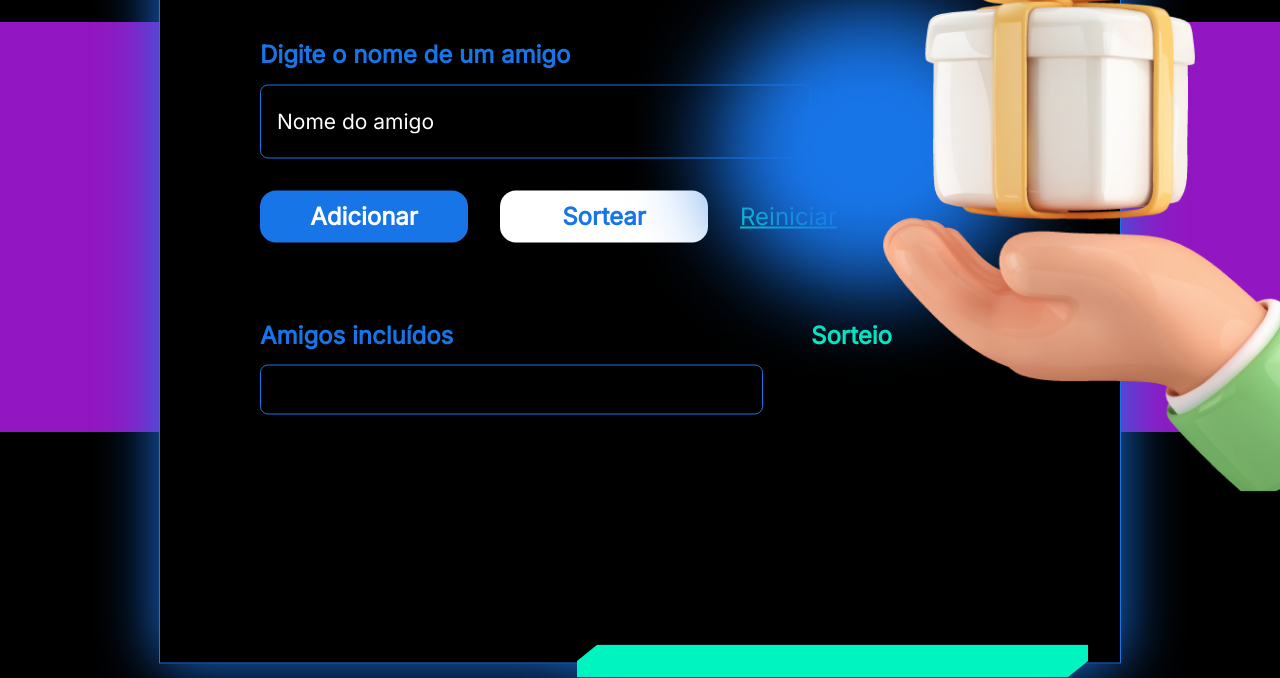
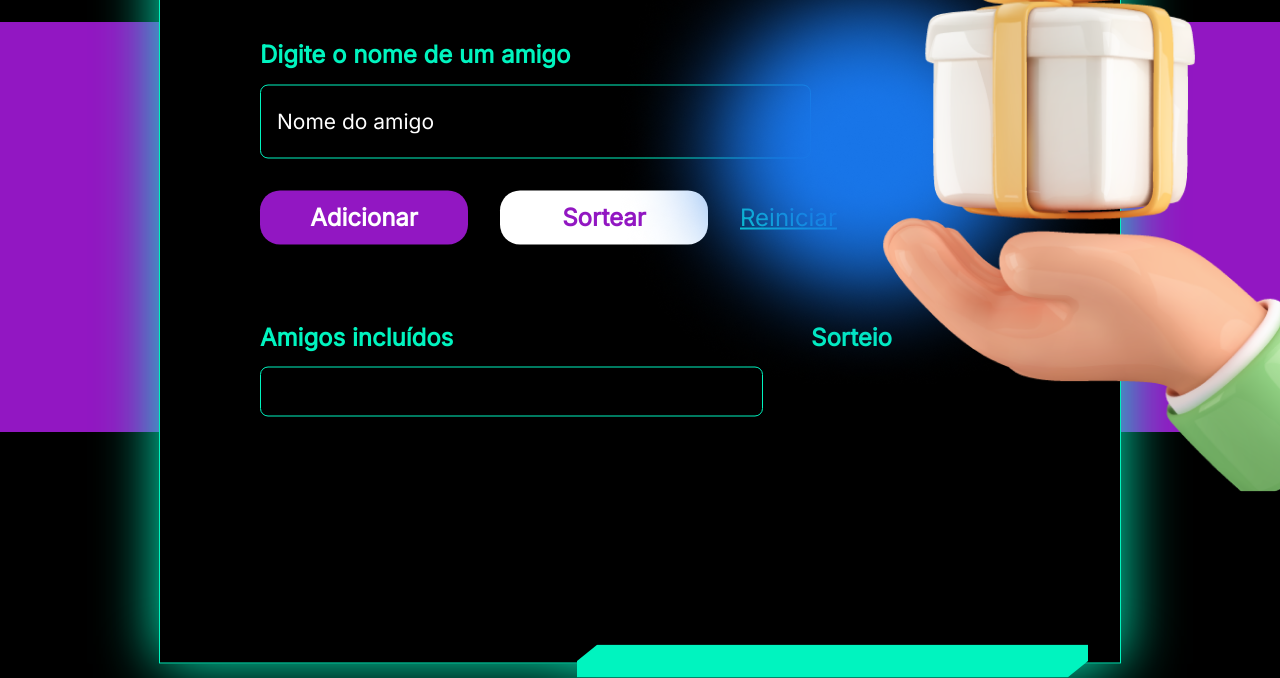
Before and after one commit to JulieGab/amigo-secreto, a plain HTML site: page index.html in a window 1280 px wide. Shown: the part 173-851 px from the top of the page. Drawn offline with nearby package versions, Linux system fonts and the light colour scheme.

Commit message:
feat: primary color e secondary color

```diff
--- a/style.css
+++ b/style.css
@@ -18,26 +18,31 @@ body {
   align-items: center;
   background-color: transparent;
   border: none;
-  border-radius: 16px;
-  color: #fff;
+  border-radius: 20px;
   cursor: pointer;
   display: flex;
   flex-direction: column;
   font-size: 24px;
   font-weight: 700;
-  gap: 10px;
-  height: 52px;
+  gap: 20px;
+  height: 54px;
   justify-content: center;
   line-height: normal;
   padding: 16px 24px;
   text-align: center;
   width: 208px;
+
+}
+
+.button:hover {
+  background-color: #000000;
+  transition: 0.5s;
 }
 
 .content {
   background-color: #000;
-  border: 1px solid #1875e8;
-  filter: drop-shadow(0px 0px 30px #1875e8);
+  border: 1px solid #00f4bf;
+  filter: drop-shadow(0px 0px 30px #00f4bf);
   height: 871px;
   left: 50%;
   margin: 0 auto;
@@ -69,7 +74,7 @@ body {
 
 .friends__container {
   align-items: center;
-  border: 1px solid #1875e8;
+  border: 1px solid #00f4bf;
   border-radius: 8px;
   color: #fff;
   display: flex;
@@ -90,7 +95,7 @@ body {
 }
 
 .friends__title {
-  color: #1875e8;
+  color: #00f4bf;
   font-size: 24px;
   font-weight: 700;
   line-height: 110%;
@@ -112,7 +117,7 @@ body {
 .form__input {
   align-items: center;
   background-color: transparent;
-  border: 1px solid #1875e8;
+  border: 1px solid #00f4bf;
   border-radius: 8px;
   color: #fff;
   display: flex;
@@ -131,7 +136,7 @@ body {
 }
 
 .form__label {
-  color: #1875e8;
+  color: #00f4bf;
   font-size: 24px;
   font-weight: 700;
   line-height: 110%;
@@ -174,7 +179,7 @@ body {
 }
 
 .primary {
-  background-color: #1875e8;
+  background-color: #9217c2;
   color: #fff;
 }
 
@@ -197,10 +202,10 @@ body {
 }
 
 .section__title > span {
-  color: #1875e8;
+  color: #17c25b;
 }
 
 .secondary {
   background-color: #fff;
-  color: #1875e8;
+  color: #9217c2;
 }
```
